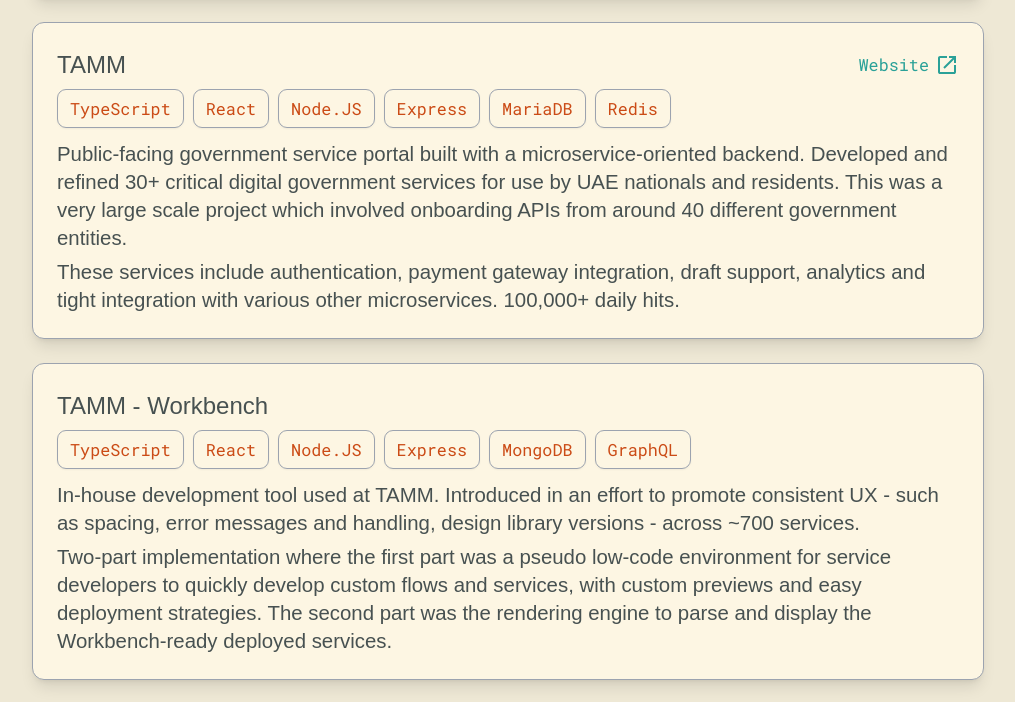
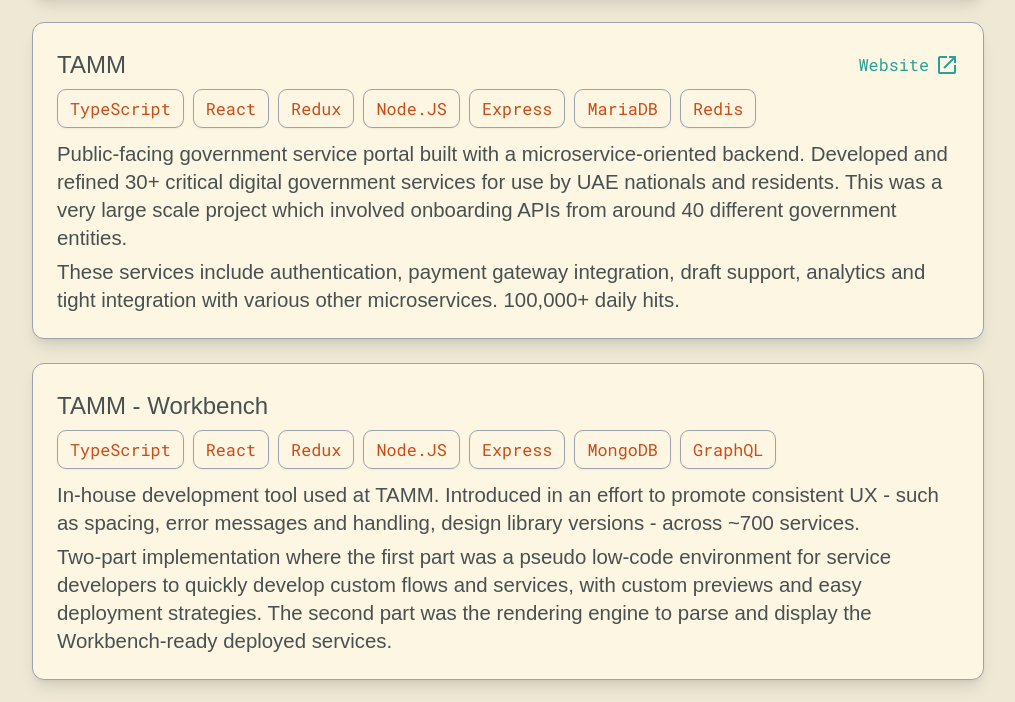
Before and after one commit to gouthamank/pageportal, a Next.js app: page / in a window 1280 px wide. Shown: the part 1295-1997 px from the top of the page, without its empty margins (132-1147 px from the left). Built offline with nearby package versions, Linux system fonts and the light colour scheme; a web font is replaced by a local one.

Commit message:
update: projects

```diff
--- a/src/components/SelectedProjects/allProjects.tsx
+++ b/src/components/SelectedProjects/allProjects.tsx
@@ -19,7 +19,7 @@
 
 const tamm: ProjectProps = {
     title: 'TAMM',
-    tags: ['TypeScript', 'React', 'Node.JS', 'Express', 'MariaDB', 'Redis'],
+    tags: ['TypeScript', 'React', 'Redux', 'Node.JS', 'Express', 'MariaDB', 'Redis'],
     links: [
         {
             iconName: 'website',
@@ -43,7 +43,7 @@
 
 const tammWorkbench: ProjectProps = {
     title: 'TAMM - Workbench',
-    tags: ['TypeScript', 'React', 'Node.JS', 'Express', 'MongoDB', 'GraphQL'],
+    tags: ['TypeScript', 'React', 'Redux', 'Node.JS', 'Express', 'MongoDB', 'GraphQL'],
     links: [],
     description: (
         <>
@@ -85,7 +85,7 @@
 
 const visitSaudi: ProjectProps = {
     title: 'Visit Saudi - Map',
-    tags: ['TypeScript', 'Next.JS', 'Strapi', 'Google Maps SDK', 'Google Places API'],
+    tags: ['TypeScript', 'Next.JS', 'Redux', 'Strapi', 'Google Maps SDK', 'Google Places API'],
     links: [
         {
             iconName: 'website',
```
